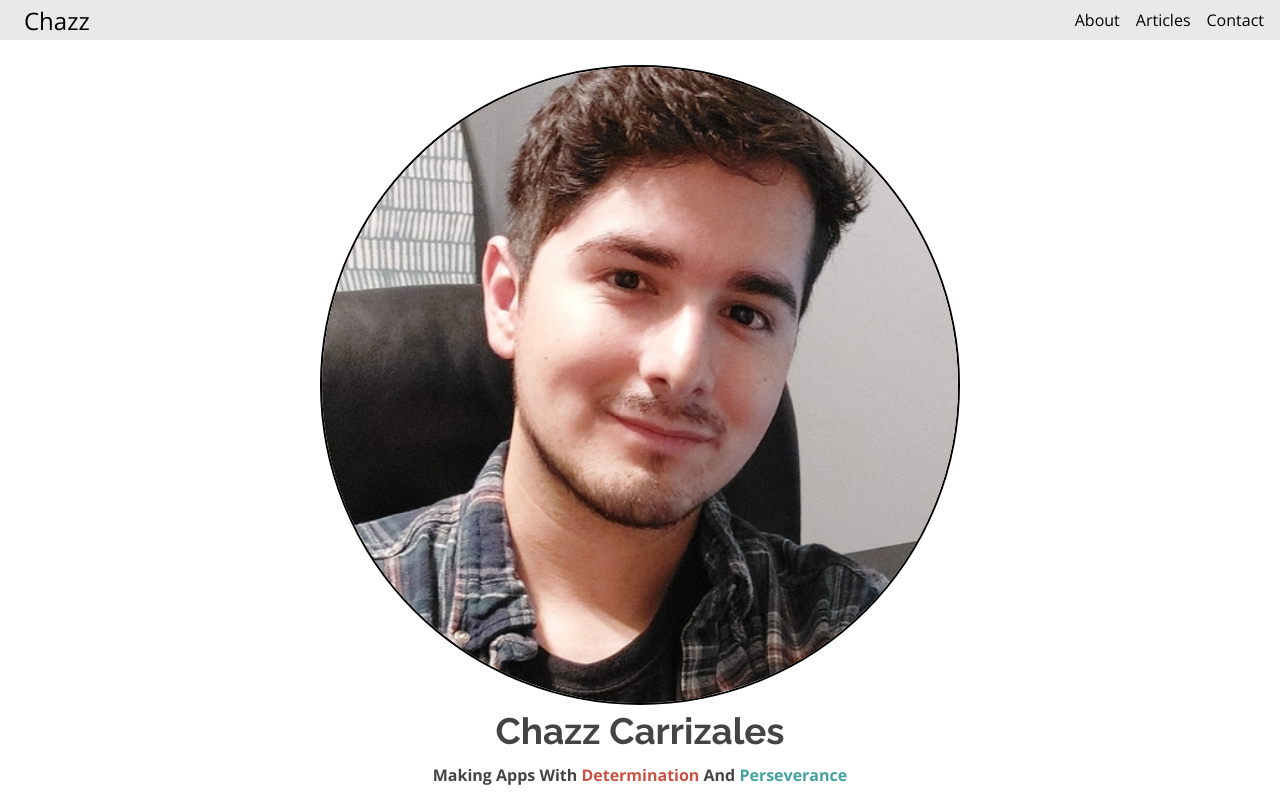
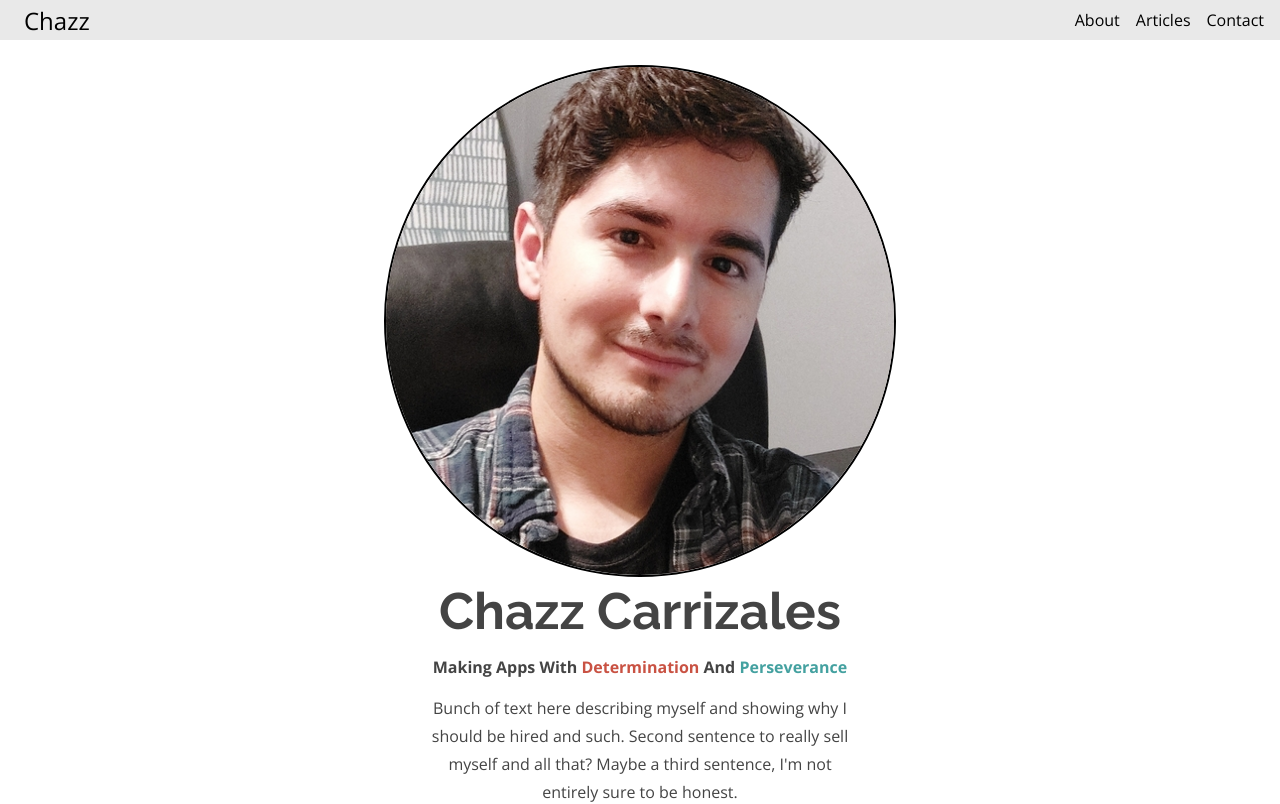
Before and after one commit to czcarrizales/react-portfolio, a React (Create React App) app: page / in a window 1280 px wide. Shown: the top 804 px of the page. Built offline with nearby package versions, Linux system fonts and the light colour scheme.

Commit message:
make h1 font-size bigger (Hero.css)

```diff
--- a/src/css/Hero.css
+++ b/src/css/Hero.css
@@ -13,7 +13,7 @@
     margin-top: 25px;
     border: solid 2px black;
     border-radius: 50%;
-    width: 50%;
+    width: 40%;
 }
 
 .hero-img-container {
@@ -43,7 +43,7 @@
 }
 
 h1 {
-    font-size: 2.3rem;
+    font-size: 3.2rem;
     margin-bottom: .3em;
 }
 
```
